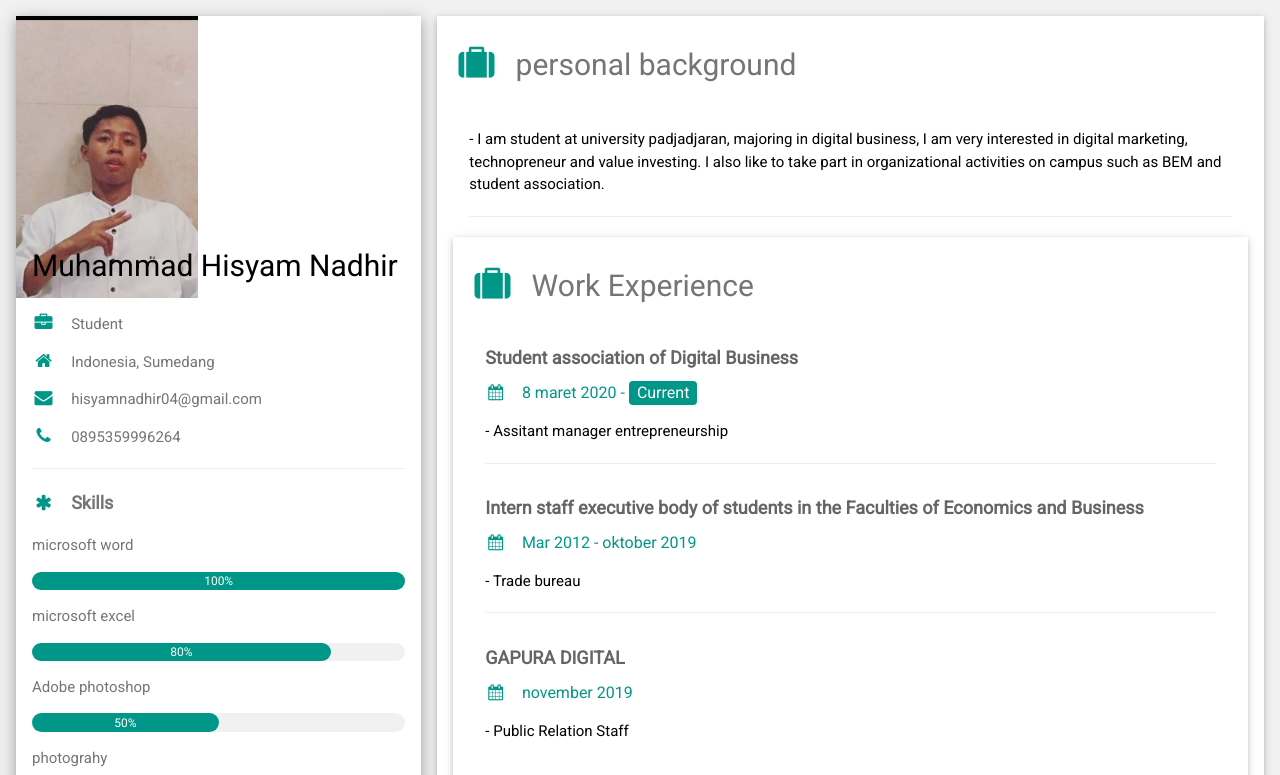
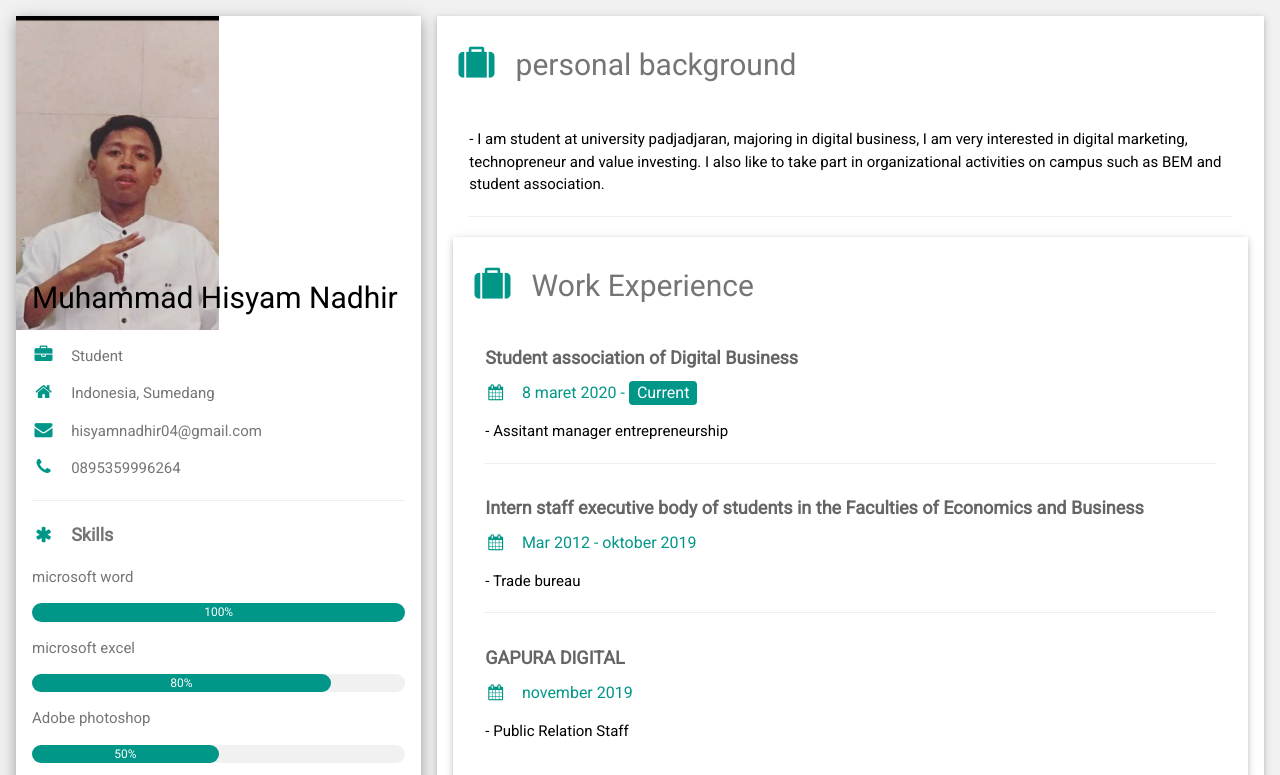
Before and after one commit to hisyamnadhir24/CV, a plain HTML site: page index.html in a window 1280 px wide. Shown: the top 775 px of the page. Drawn offline with nearby package versions, Linux system fonts and the light colour scheme.

Commit message:
Update index.html

```diff
--- a/index.html
+++ b/index.html
@@ -21,7 +21,7 @@ html,body,h1,h2,h3,h4,h5,h6 {font-family: "Roboto", sans-serif}
 
       <div class="w3-white w3-text-grey w3-card-4">
         <div class="w3-display-container">
-          <img src="hisyam2.jpg" style="width:45%" alt="Avatar">
+          <img src="hisyam2.jpg" style="width:50%" alt="Avatar">
           <div class="w3-display-bottomleft w3-container w3-text-black">
             <h2>Muhammad Hisyam Nadhir</h2>
           </div>
```
